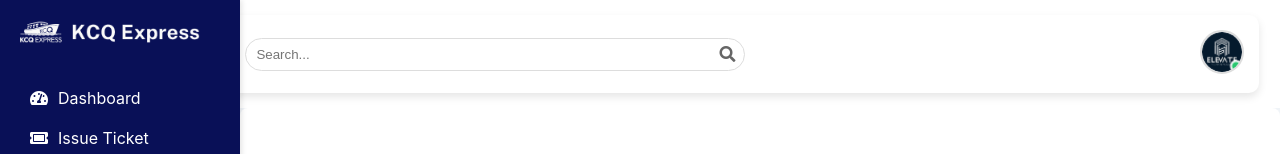
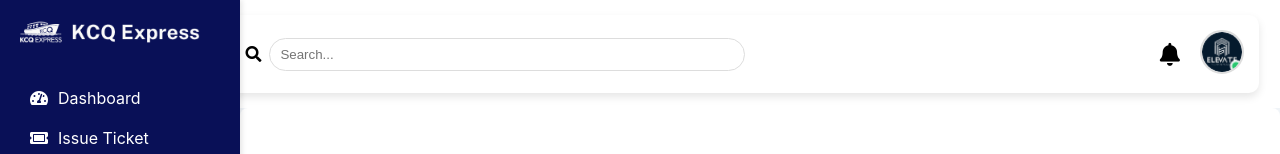
Before and after one commit to Elevate-Company/KCQ-Ferry-Ticketing-System, a React (Create React App) app in the folder frontend/: page /dashboard in a window 1280 px wide. Shown: the top 154 px of the page. Built offline with nearby package versions, Linux system fonts and the light colour scheme.

Commit message:
modify navbar and added a bell icon

```diff
--- a/frontend/src/core/navbar.js
+++ b/frontend/src/core/navbar.js
@@ -8,11 +8,14 @@ function Navbar() {
   return (
     <div className="navbar-card">
       <div className="search-container">
+        <i className="fas fa-search search-icon"></i> {/* Font Awesome search icon */}
         <input type="text" placeholder="Search..." className="search-input" />
-        <i className="fas fa-search search-icon"></i> {/* Font Awesome search icon */}
       </div>
-      <div className="profile-avatar">
-        <img src={profileImage} alt="Profile" className="avatar" />
+      <div className="notification-profile">
+        <i className="fas fa-bell notification-icon"></i> {/* Font Awesome bell icon */}
+        <div className="profile-avatar">
+          <img src={profileImage} alt="Profile" className="avatar" />
+        </div>
       </div>
     </div>
   );
--- a/frontend/src/css/navbar.css
+++ b/frontend/src/css/navbar.css
@@ -22,26 +22,37 @@
   max-width: 500px; /* Adjust width as needed */
 }
 
+/* Search icon styling */
+.search-icon {
+  color: black;
+  font-size: 16px;
+  margin-right: 8px; /* Space between icon and input */
+}
+
+/* Search input styling */
 .search-input {
   width: 100%;
-  padding: 8px 30px 8px 10px; /* Adjust padding to make room for the icon */
+  padding: 8px 10px; /* Adjust padding to prevent collision */
   border: 1px solid #ddd;
   border-radius: 20px;
   outline: none;
 }
 
-/* Search icon styling */
-.search-icon {
-  position: absolute;
-  right: 10px;
-  color: #666;
-  font-size: 16px;
-  pointer-events: none;
+/* Notification and profile container */
+.notification-profile {
+  display: flex;
+  align-items: center; /* Align items vertically */
+}
+
+/* Notification icon styling */
+.notification-icon {
+  margin-right: 15px; /* Space between notification icon and profile avatar */
+  font-size: 23px; /* Adjust size if necessary */
 }
 
 /* Profile avatar styling */
 .profile-avatar {
-  margin-left: 15px;
+  margin-left: 5px; /* Space between avatar and notification icon */
 }
 
 .avatar {
--- /dev/null
+++ b/package.json
@@ -0,0 +1,5 @@
+{
+  "devDependencies": {
+    "@babel/plugin-transform-private-property-in-object": "^7.25.9"
+  }
+}
```
Also changed, not shown: 1 other file (tests, documents, lock files or other folders).
